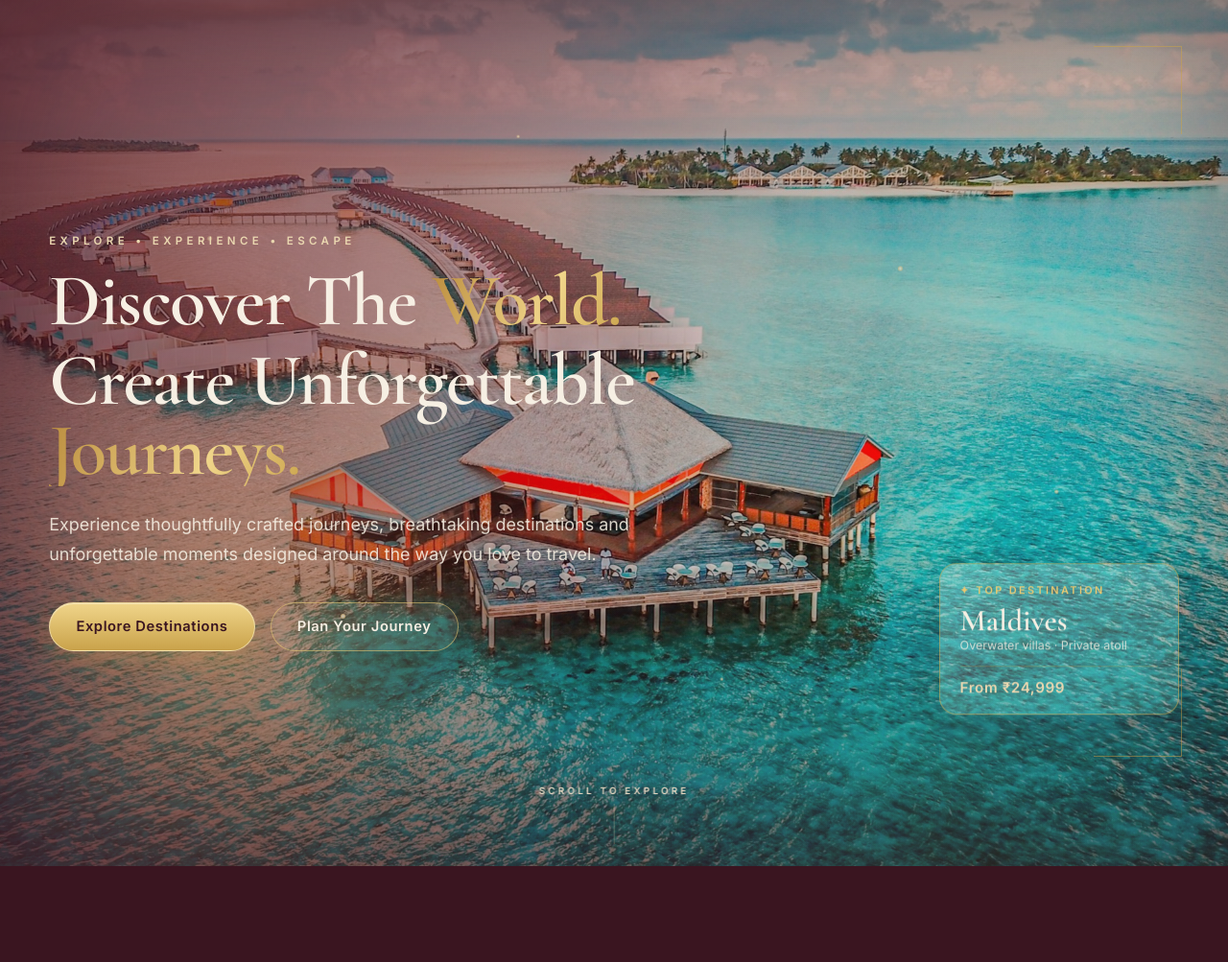
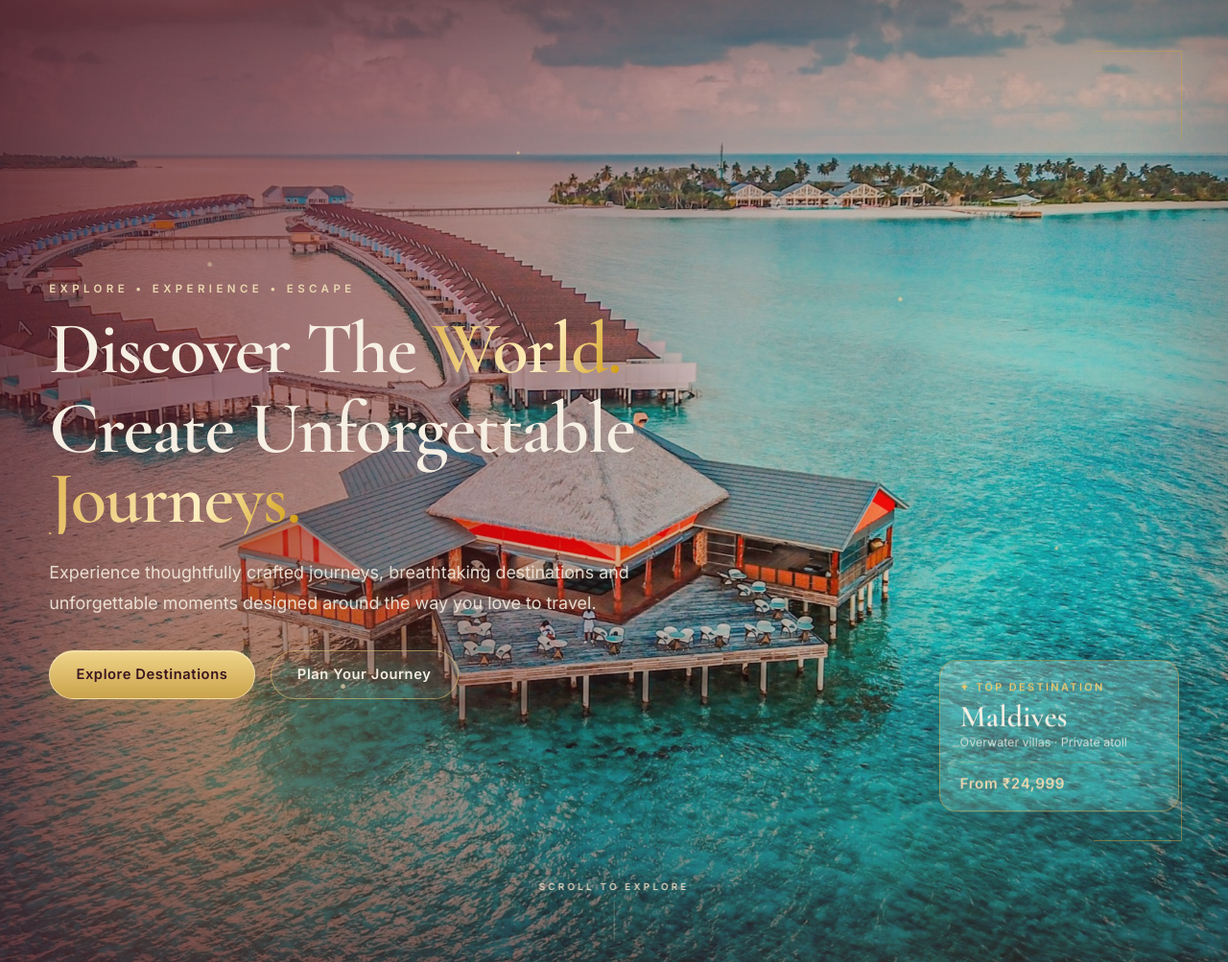
Before and after one commit to claudeelancier/hari, a PHP site: page / in a window 1280 px wide. Shown: the whole page at 96% size. Run offline with PHP 8.4, Linux system fonts and the light colour scheme.

Commit message:
Polish hero viewport fill, gold accents, and CTA hover
Fill the full viewport so no burgundy strip remains, strengthen metallic heading accents, and make the primary button glow more clearly on hover.

Co-authored-by: claudeelancier <claudeelancier@users.noreply.github.com>

```diff
--- a/css/hero.css
+++ b/css/hero.css
@@ -37,8 +37,9 @@ img {
 .hero {
   position: relative;
   isolation: isolate;
+  min-height: 90vh;
   min-height: 100svh;
-  min-height: 90vh;
+  min-height: 100dvh;
   display: flex;
   align-items: stretch;
   overflow: hidden;
@@ -246,9 +247,9 @@ img {
   display: inline-block;
   background: linear-gradient(
     110deg,
-    #b8893a 0%,
-    #f0d58a 38%,
-    #c9a24a 62%,
+    #e0b34d 0%,
+    #fff1c2 36%,
+    #d4a017 58%,
     #f6e7b8 100%
   );
   background-size: 180% 100%;
@@ -317,9 +318,11 @@ img {
 .hero-btn--primary:hover,
 .hero-btn--primary:focus-visible {
   transform: translateY(-3px);
+  background: linear-gradient(180deg, #fff1c2 0%, #e8c872 100%);
   box-shadow:
-    0 16px 36px rgba(201, 162, 74, 0.42),
-    0 0 0 6px rgba(201, 162, 74, 0.12);
+    0 16px 36px rgba(201, 162, 74, 0.48),
+    0 0 22px rgba(232, 200, 114, 0.35),
+    0 0 0 6px rgba(201, 162, 74, 0.14);
 }
 
 .hero-btn__sweep {
```
